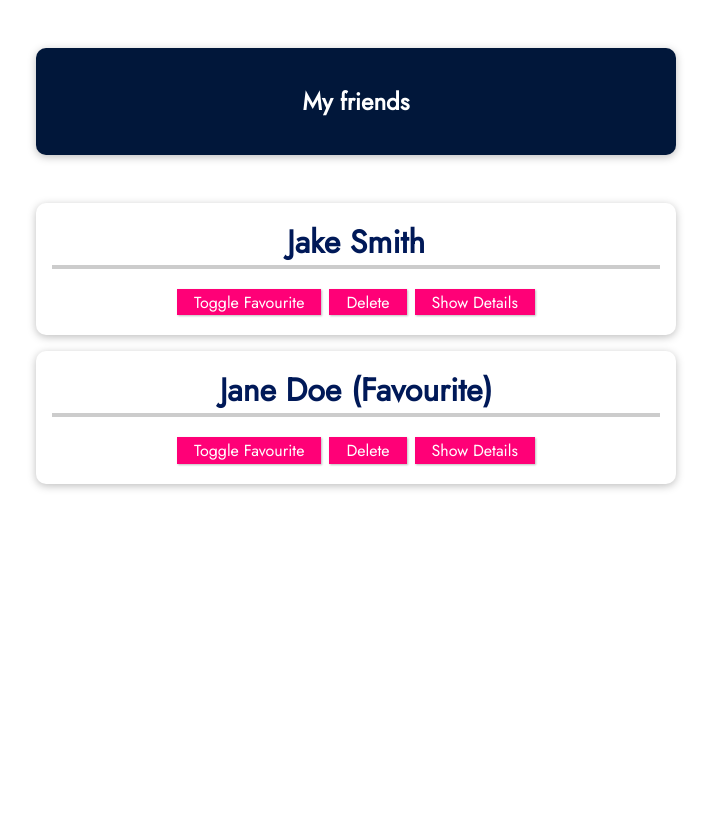
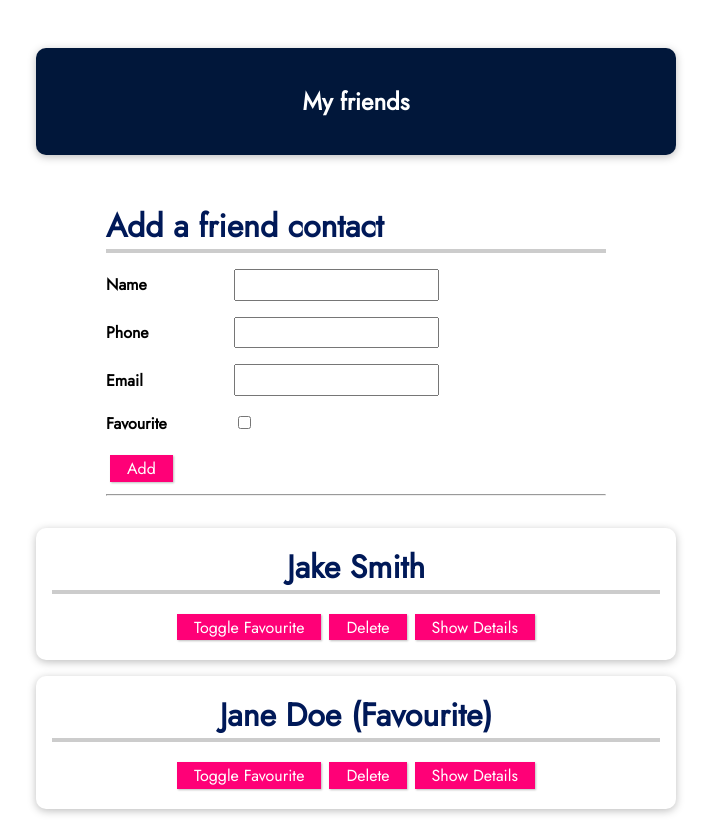
Before and after one commit to nzkks/vuejs-project, a Vue app: page / in a window 1280 px wide. Shown: the whole page, without its empty margins (284-995 px from the left). Before the commit the page ends 800 px from the top, so only its background shows below. Built offline with nearby package versions, Linux system fonts and the light colour scheme.

Commit message:
Create a form to add new contact

```diff
--- /dev/null
+++ b/src/components/friends/CreateFriendContact.vue
@@ -0,0 +1,48 @@
+<template>
+  <section style="margin: 2rem auto; width: 100%; max-width: 500px">
+    <h2>Add a friend contact</h2>
+    <form>
+      <div>
+        <label for="name">Name</label>
+        <input type="text" id="name" name="name" v-model="enteredName" />
+      </div>
+      <div>
+        <label for="phone">Phone</label>
+        <input type="text" id="phone" name="phone" v-model="enteredPhone" />
+      </div>
+      <div>
+        <label for="email">Email</label>
+        <input type="email" id="email" name="email" v-model="enteredEmail" />
+      </div>
+      <div>
+        <label for="favourite">Favourite</label>
+        <input type="checkbox" id="favourite" name="favourite" v-model="enteredFavourite" />
+      </div>
+      <button type="submit" @click.prevent="submitData">Add</button>
+    </form>
+    <hr />
+  </section>
+</template>
+
+<script>
+export default {
+  data() {
+    return {
+      enteredName: '',
+      enteredPhone: '',
+      enteredEmail: '',
+      enteredFavourite: false,
+    };
+  },
+  emits: ['add-friend'],
+  methods: {
+    submitData() {
+      if (this.enteredName === '' || this.enteredPhone === '' || this.enteredEmail === '') {
+        return;
+      }
+
+      this.$emit('add-friend', this.enteredName, this.enteredPhone, this.enteredEmail, this.enteredFavourite);
+    },
+  },
+};
+</script>
--- a/src/components/friends/FriendContacts.vue
+++ b/src/components/friends/FriendContacts.vue
@@ -1,6 +1,10 @@
 <template>
   <section>
     <header><h1>My friends</h1></header>
+    <div>
+      <create-friend-contact @add-friend="addFriend" />
+    </div>
+
     <ul>
       <friend-contact
         v-for="friend in friends"
@@ -40,6 +44,16 @@ export default {
     };
   },
   methods: {
+    addFriend(name, phone, email, isFavourite) {
+      const newFriend = {
+        id: new Date().toISOString(),
+        name,
+        phone,
+        email,
+        isFavourite,
+      };
+      this.friends.push(newFriend);
+    },
     toggleFavouriteStatus(friendId) {
       const identifiedFriend = this.friends.find(friend => friend.id === friendId);
       identifiedFriend.isFavourite = !identifiedFriend.isFavourite;
--- a/src/main.js
+++ b/src/main.js
@@ -3,8 +3,10 @@ import { createApp } from 'vue';
 import App from './App.vue';
 import FriendContacts from './components/friends/FriendContacts.vue';
 import FriendContact from './components/friends/FriendContact.vue';
+import CreateFriendContact from './components/friends/CreateFriendContact.vue';
 
 const app = createApp(App);
 app.component('friend-contacts', FriendContacts);
 app.component('friend-contact', FriendContact);
+app.component('create-friend-contact', CreateFriendContact);
 app.mount('#app');
```
